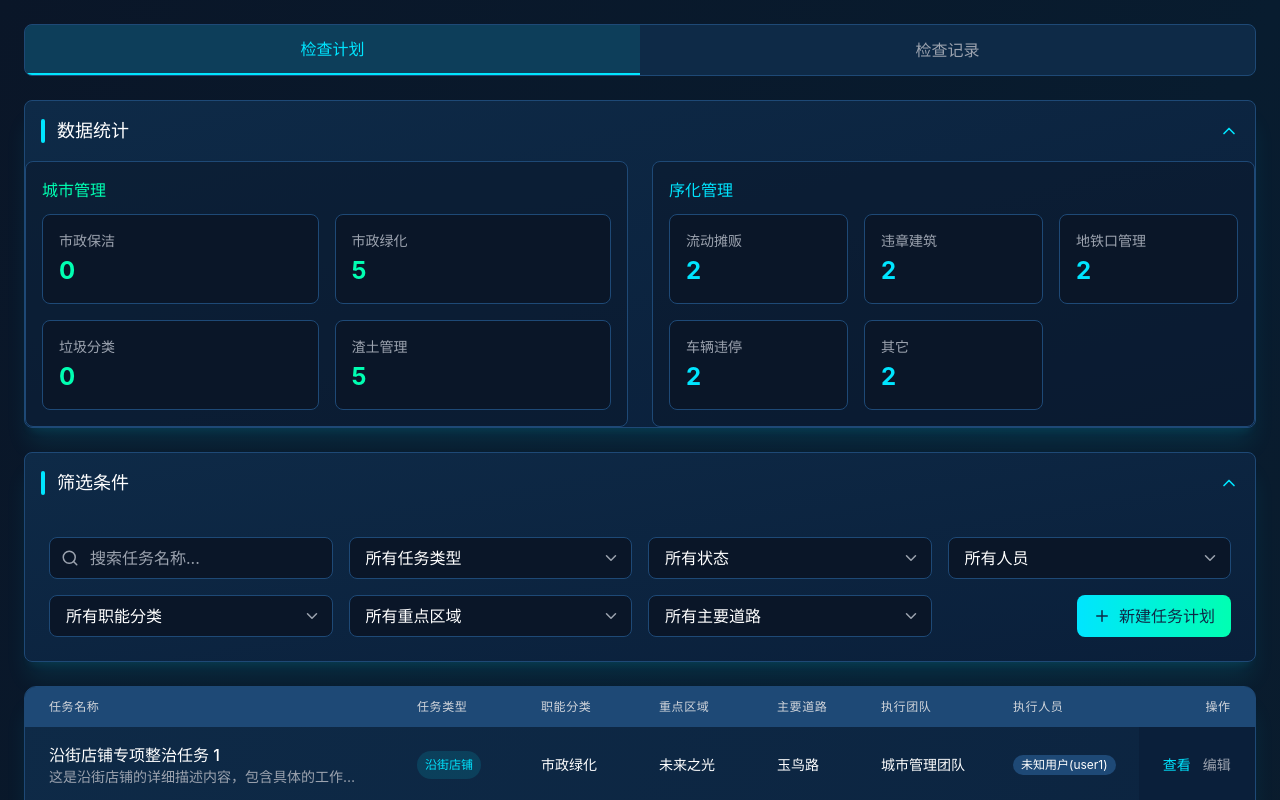
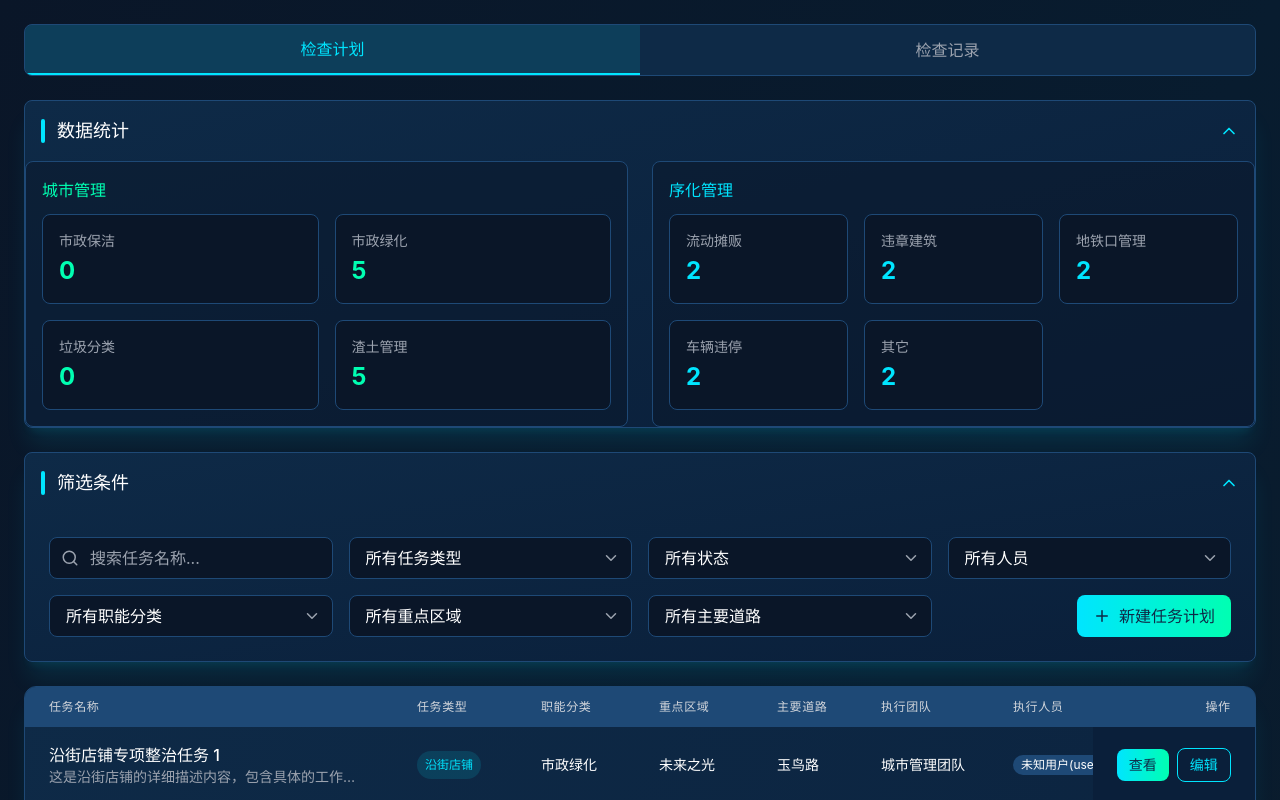
Before and after one commit to mibaoer/city-management-system, a React (Vite) app: page /task-list in a window 1280 px wide. Shown: the top 800 px of the page. Built offline with nearby package versions, Linux system fonts and the light colour scheme.

Commit message:
Style: Update view/edit buttons to match new task plan button style

```diff
--- a/src/pages/TaskListPage.tsx
+++ b/src/pages/TaskListPage.tsx
@@ -1394,13 +1394,13 @@ const TaskListPage: React.FC<TaskListPageProps> = ({ defaultTeam = 'all' }) => {
                     </td>
                     <td className="px-6 py-4 whitespace-nowrap text-right text-sm font-medium sticky right-0 bg-[#0a1f3a] z-10">
                       <button
-                        className="text-[#00e5ff] hover:text-[#00ffb2] transition-colors mr-3"
+                        className="bg-gradient-to-r from-[#00e5ff] to-[#00ffb2] hover:from-[#00d4e5] hover:to-[#00e6a5] text-[#0e2a47] hover:shadow-lg hover:shadow-[#00e5ff]/30 px-3 py-1.5 rounded-lg font-medium transition-all mr-2"
                         onClick={(e) => { e.stopPropagation(); handleViewTask(task); }}
                       >
                         查看
                       </button>
                       <button
-                        className="text-gray-400 hover:text-white transition-colors"
+                        className="border border-[#00e5ff] text-[#00e5ff] hover:bg-[#00e5ff]/10 hover:border-[#00ffb2] hover:text-[#00ffb2] px-3 py-1.5 rounded-lg font-medium transition-all"
                         onClick={(e) => { e.stopPropagation(); handleEditTask(task); }}
                       >
                         编辑
```
